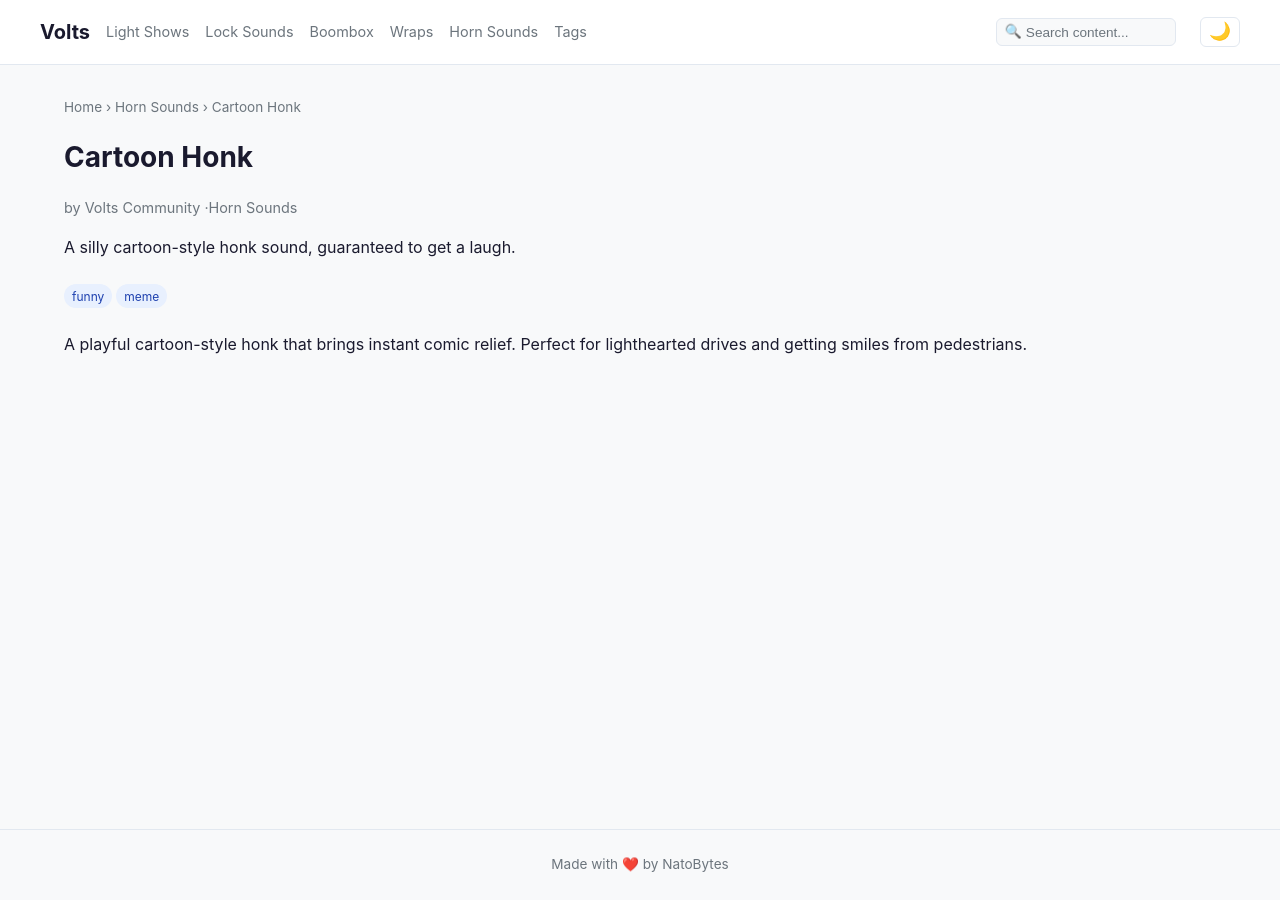
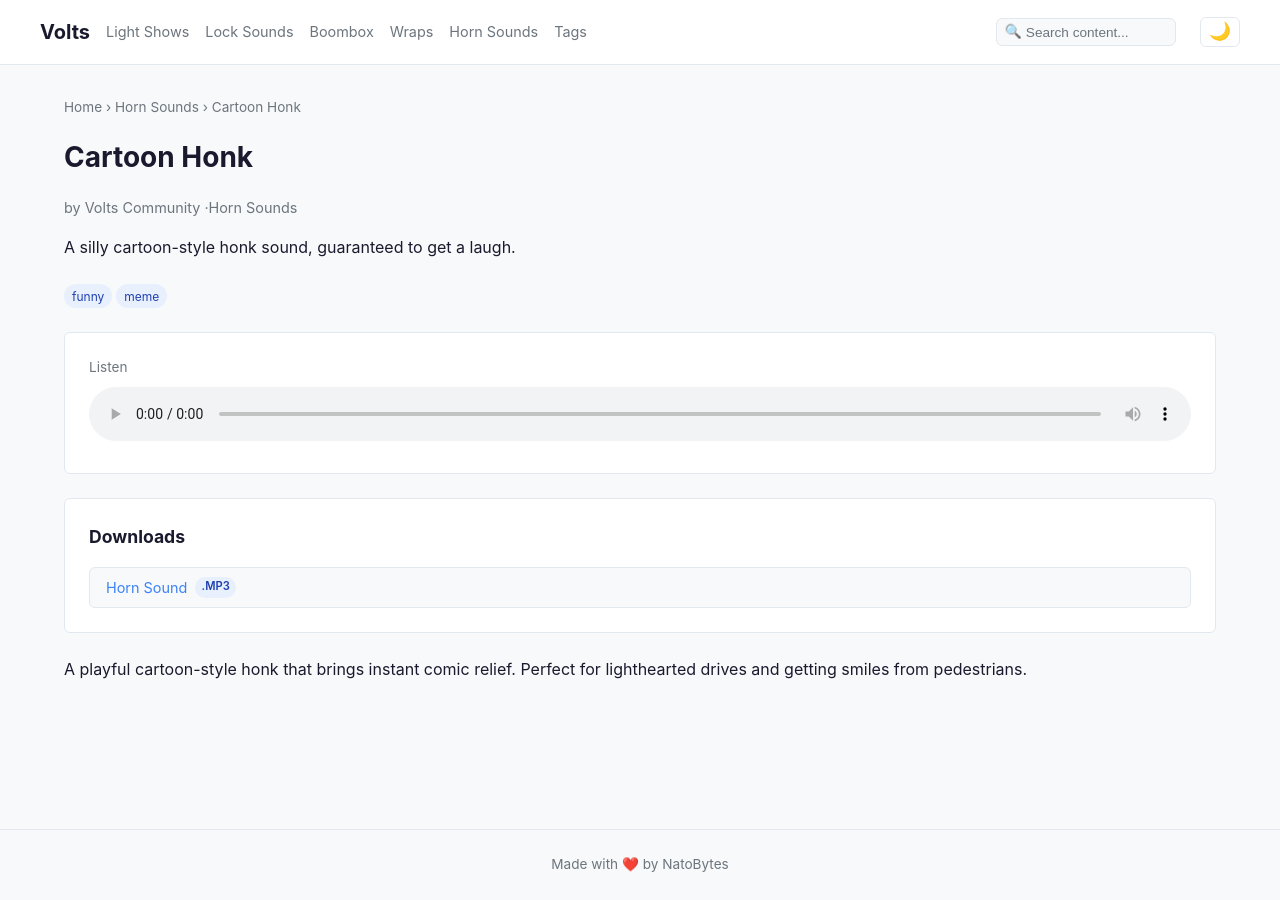
Before and after one commit to natobytes/Volts, a Jekyll site: the page built from content/_hornsounds/cartoon-honk.md, in a window 1280 px wide. Built offline with Jekyll 4.4.1, drawn with Linux system fonts in a browser that asks for light colours; nearby versions of some CDN libraries; comment, search, counter and statistics services are not loaded.

Commit message:
feat: add audio and files fields to frontmatter
Co-Authored-By: Paperclip <noreply@paperclip.ing>

```diff
--- a/content/_hornsounds/cartoon-honk.md
+++ b/content/_hornsounds/cartoon-honk.md
@@ -2,6 +2,10 @@
 title: Cartoon Honk
 author: Volts Community
 description: A silly cartoon-style honk sound, guaranteed to get a laugh.
+audio: cartoon-honk.mp3
+files:
+  - name: cartoon-honk.mp3
+    label: Horn Sound
 tags:
   - funny
   - meme
```
